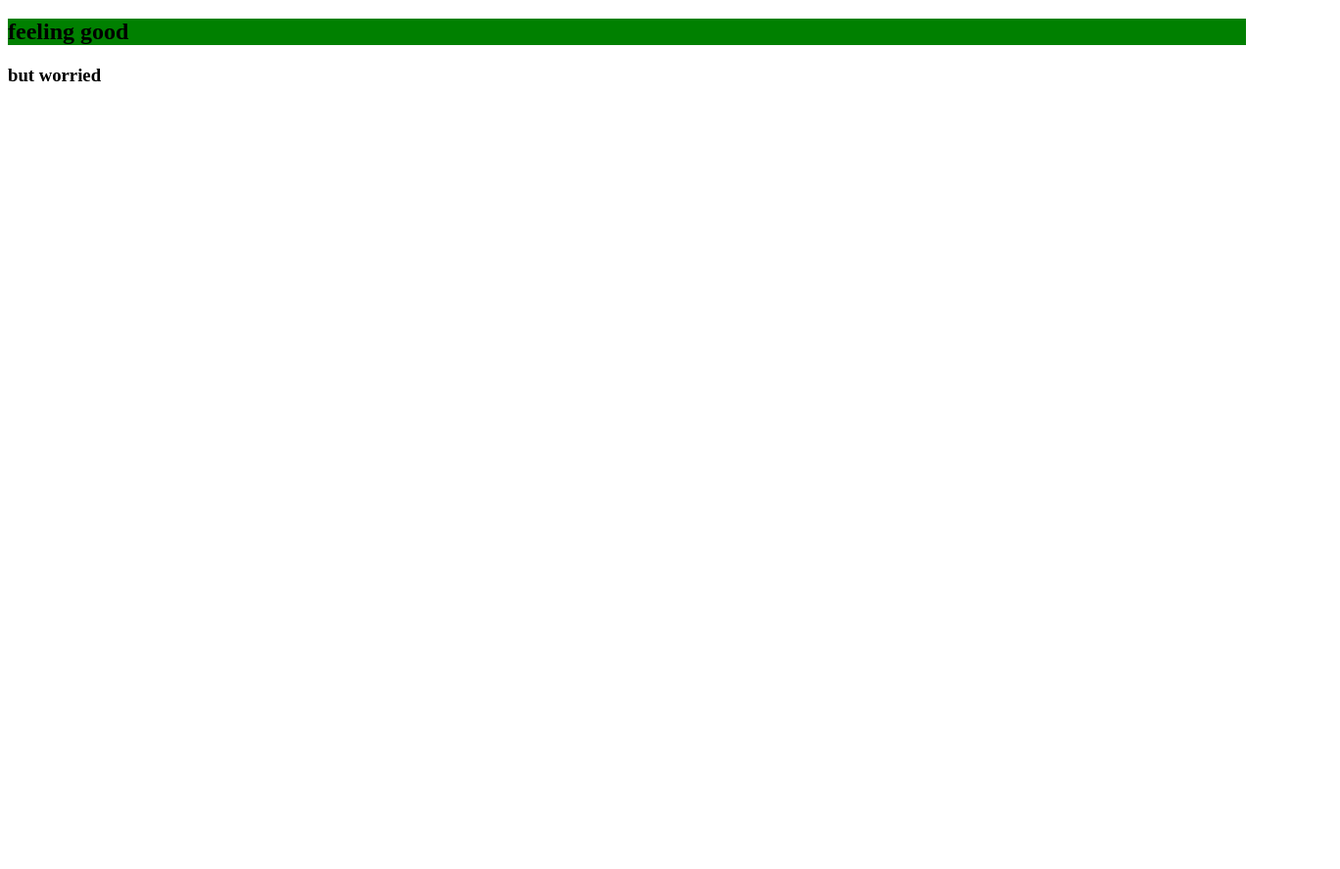
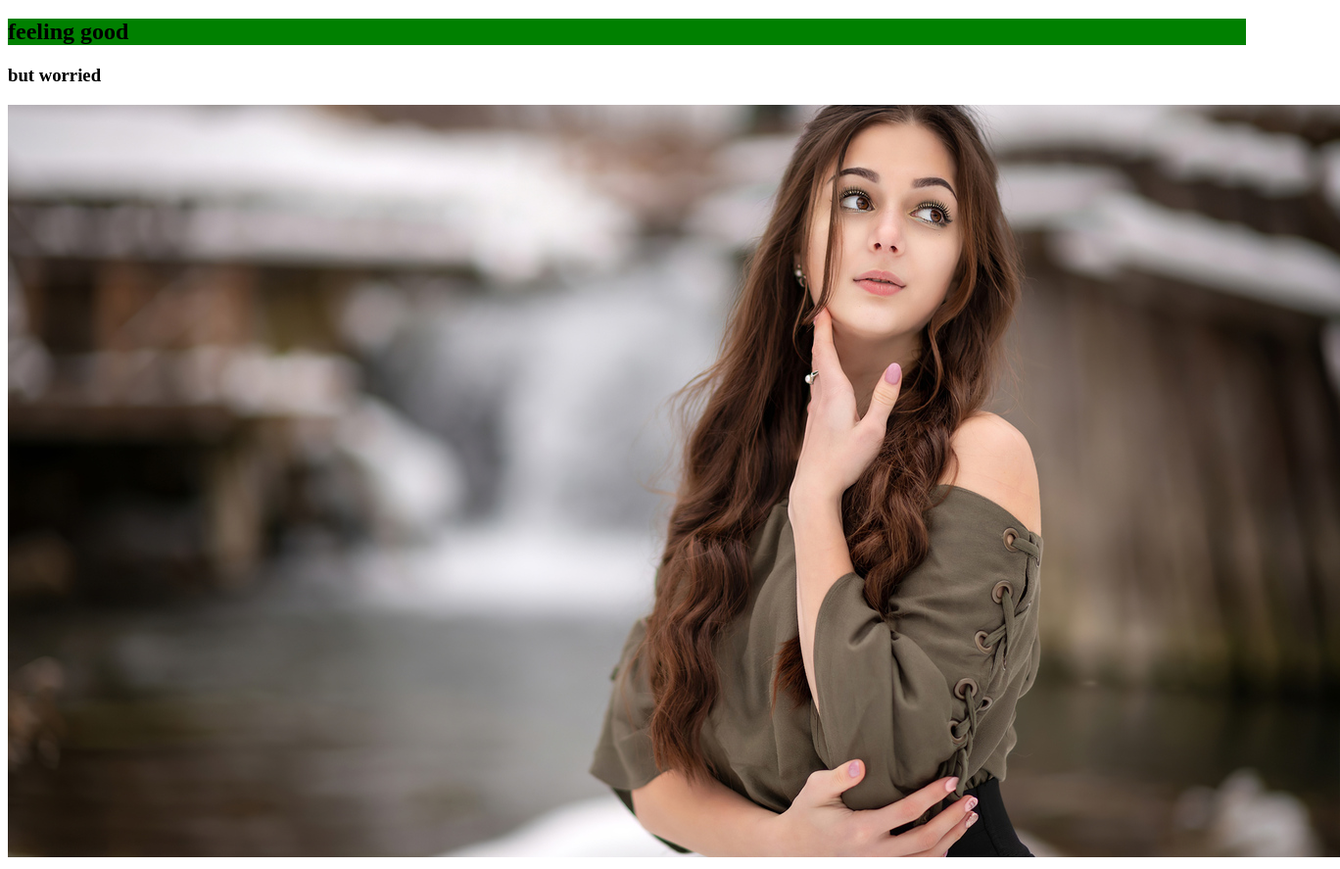
Before and after one commit to Sadiql/my_second_repo, a plain HTML site: page index.html in a window 1280 px wide. Shown: the part 61-948 px from the top of the page at 98% size, 1368 px wide, since content can reach past the window. Before the commit the page ends 800 px from the top, so only its background shows below. Drawn offline with Linux system fonts and the light colour scheme.

Commit message:
pic added

```diff
--- a/index.html
+++ b/index.html
@@ -11,6 +11,7 @@
     <h1>My first github</h1>
     <h2>feeling good</h2>
     <h3>but worried</h3>
+    <img src="img/cute.jpg" alt="">
 
 </body>
 </html>
```
Also changed, not shown: img/cute.jpg (added).
